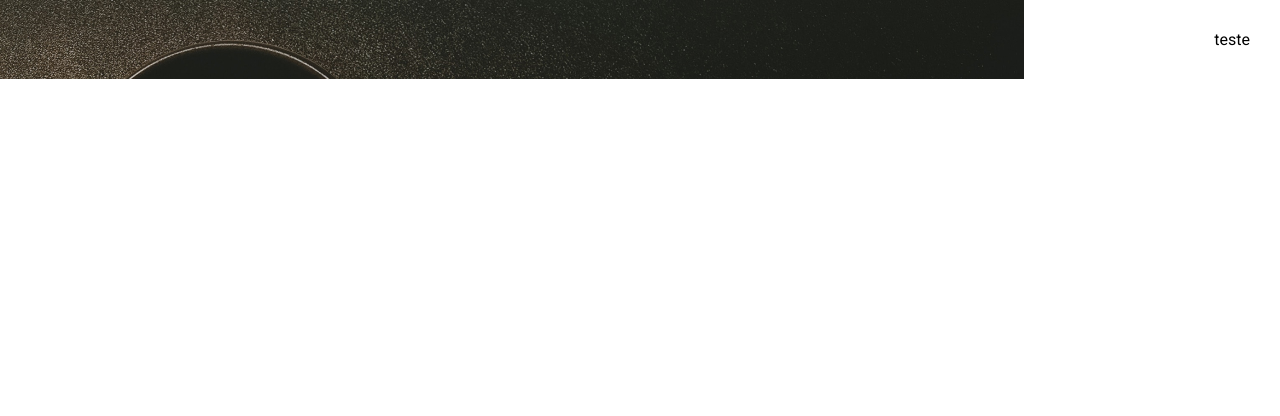
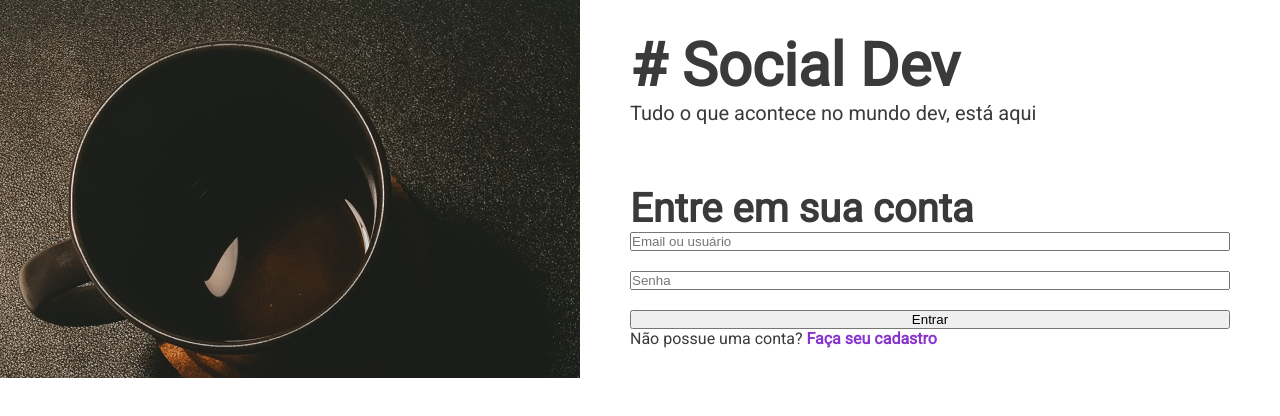
Before and after one commit to YasmimFahel/social-dev, a Next.js app: page /login in a window 1280 px wide. Shown: the top 416 px of the page. Built offline with nearby package versions, Linux system fonts and the light colour scheme.

Commit message:
Criado esqueleto da pagina de login

```diff
--- a/pages/_app.jsx
+++ b/pages/_app.jsx
@@ -8,6 +8,13 @@
 
   body {
     font-family: 'Roboto', sans-serif;
+    color: #3A3A3A;
+  }
+
+  a {
+    color: #8933CD;
+    font-weight: bold;
+    text-decoration: none;
   }
 `
 
--- a/pages/login.jsx
+++ b/pages/login.jsx
@@ -1,9 +1,39 @@
+import styled from 'styled-components'
+
 import ImageWithSpace from '../src/components/layout/ImageWithSpace'
+import H1 from '../src/components/typography/H1'
+import H2 from '../src/components/typography/H2'
+import H4 from '../src/components/typography/H4'
+
+const FormContainer = styled.div`
+    margin-top: 60px;
+`
+
+const Form = styled.form`
+    display: flex;
+    flex-direction: column;
+    mardin: 20px 0;
+    gap: 20px;
+`
+
+const Text = styled.p`
+    texte-align: center;
+`
 
 function LoginPage () {
     return (
         <ImageWithSpace>
-            teste
+            <H1># Social Dev</H1>
+            <H4>Tudo o que acontece no mundo dev, está aqui</H4>
+            <FormContainer>
+                <H2>Entre em sua conta</H2>
+                <Form>
+                    <input placeholder="Email ou usuário" type="email" />
+                    <input placeholder="Senha" type="password" />
+                    <button>Entrar</button>
+                </Form>
+                <Text>Não possue uma conta? <a href="#">Faça seu cadastro</a></Text>
+            </FormContainer>
         </ImageWithSpace>
     )
 }
--- a/src/components/layout/ImageWithSpace.jsx
+++ b/src/components/layout/ImageWithSpace.jsx
@@ -1,6 +1,6 @@
 import styled from 'styled-components'
 
-const WIDTH_BREAK = '600px'
+const WIDTH_BREAK = '700px'
 
 const StyledFlex = styled.div`
     display: flex;
@@ -21,16 +21,19 @@
 `
 const StyledContainer = styled.div`
     Background-color: white;
-    padding: 30px;
+    padding: 30px 50px;
 
     @media (min-width: ${WIDTH_BREAK}) {
-        width: 100%
-        min-width: calc(${WIDTH_BREAK} - 60px);
+        min-width: calc(${WIDTH_BREAK} - 100px);
     }
 
     @media (max-width: ${WIDTH_BREAK}) {
         width: 100%;
     }
+
+    display: flex;
+    flex-direction: column;
+    justify-content: center;
 `
 
 function ImageWithSpace ({ children, image }) {
--- /dev/null
+++ b/src/components/typography/H1.jsx
@@ -0,0 +1,8 @@
+import styled from 'styled-components'
+
+const H1 = styled.h1`
+    font-size: 60px;
+    font-weight: bold;
+`
+
+export default H1
--- /dev/null
+++ b/src/components/typography/H2.jsx
@@ -0,0 +1,8 @@
+import styled from 'styled-components'
+
+const H2 = styled.h2`
+    font-size: 40px;
+    font-weight: bold;
+`
+
+export default H2
--- /dev/null
+++ b/src/components/typography/H4.jsx
@@ -0,0 +1,8 @@
+import styled from 'styled-components'
+
+const H4 = styled.h4`
+    font-size: 20px;
+    font-weight: 500;
+`
+
+export default H4
```
